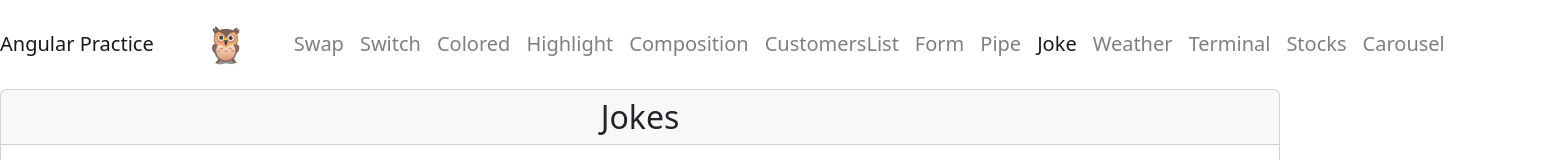
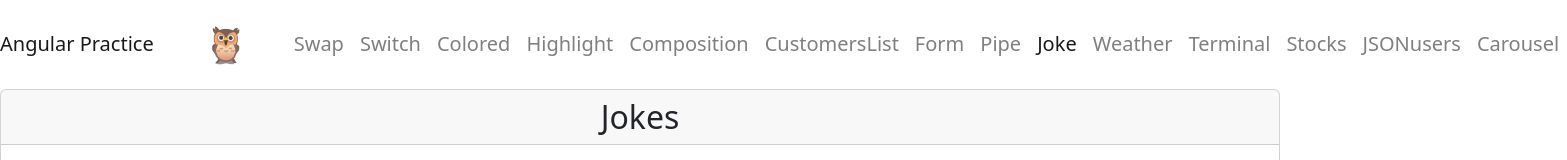
Before and after one commit to adarshdhital007/PracticeAngular, an Angular app: page /joke in a window 1280 px wide. Shown: the top 160 px of the page, 1567 px wide, since content can reach past the window. Built offline with nearby package versions, Linux system fonts and the light colour scheme.

Commit message:
Updated Imports

```diff
--- a/src/app/app.component.html
+++ b/src/app/app.component.html
@@ -92,6 +92,11 @@
         >
       </li>
       <li class="nav-item">
+        <a class="nav-link" routerLink="/usergrabjson" routerLinkActive="active"
+          >JSONusers</a
+        >
+      </li>
+      <li class="nav-item">
         <a class="nav-link" routerLink="/carousel" routerLinkActive="active"
           >Carousel</a
         >
--- a/src/app/app.module.ts
+++ b/src/app/app.module.ts
@@ -31,6 +31,7 @@ import { CarouselItemComponent } from './carousel/carousel-item/carousel-item.co
 import { CarouselComponent } from './carousel/carousel.component';
 import { CarouselModule } from 'ngx-bootstrap/carousel';
 import { Cust1Component } from './cust1list/cust1/cust1.component';
+import { UsergrabComponent } from './usergrab/usergrab.component';
 
 @NgModule({
   declarations: [
@@ -57,6 +58,7 @@ import { Cust1Component } from './cust1list/cust1/cust1.component';
     StockresponsiveComponent,
     CarouselItemComponent,
     CarouselComponent,
+    UsergrabComponent,
   ],
   imports: [
     BrowserModule, AppRoutingModule, FormsModule, ReactiveFormsModule, HttpClientModule, BrowserAnimationsModule, LocalMaterialModule, CarouselModule.forRoot(),
```
Also changed, not shown: src/app/app-routing.module.ts (+10 -8 lines).
